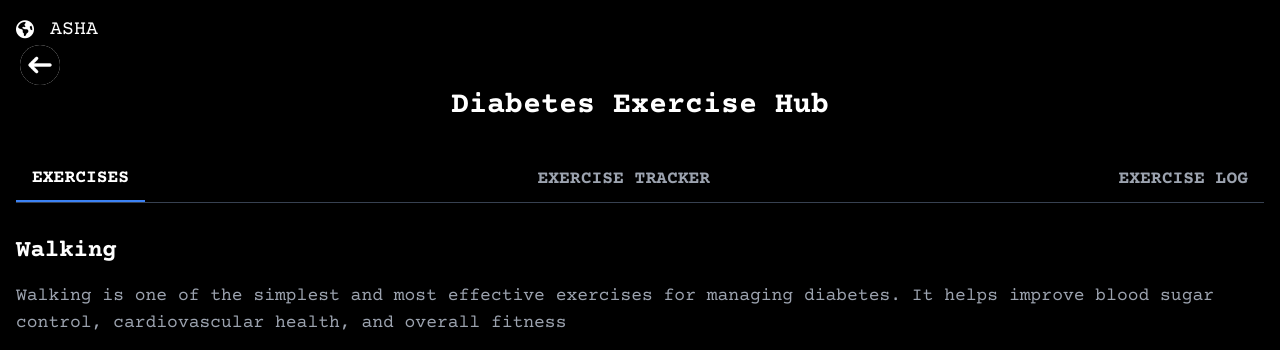
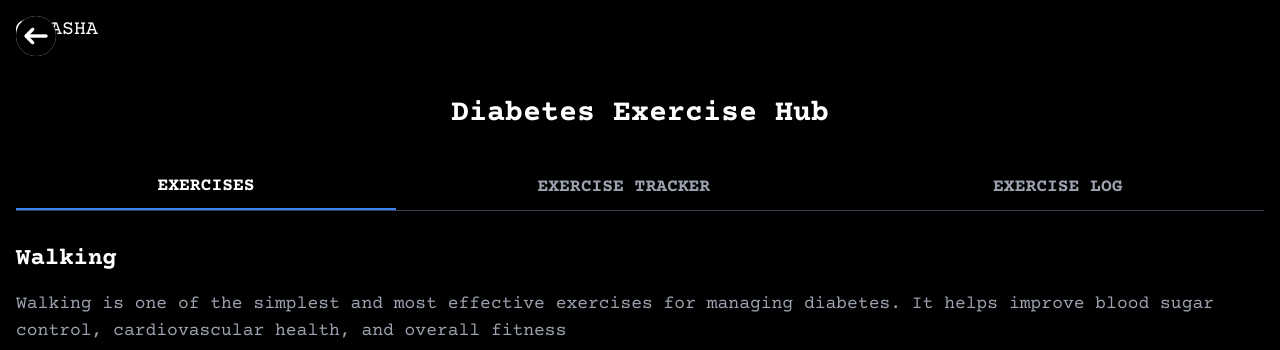
Before and after one commit to AmanchaRahul/asha2, a Django app: page /diabetesexercises/ in a window 1280 px wide. Shown: the top 350 px of the page. Run offline with Django 5.2, Linux system fonts and the light colour scheme; a user stored in the database is signed in; data that the repository does not hold is empty; parts of the project's set-up code (start-up, migrations or seed data) failed here and were passed over; some libraries are stand-ins or nearby versions.

Commit message:
changes made

```diff
--- a/templates/diabetes/diabetes_exercises.html
+++ b/templates/diabetes/diabetes_exercises.html
@@ -1,10 +1,8 @@
 {% extends 'base.html' %}
 {% load custom_filters %}
-
 {% load static %}
 
 {% block basepage %}
-
 <!DOCTYPE html>
 <html lang="en">
 <head>
@@ -16,54 +14,46 @@
     <script src="https://cdnjs.cloudflare.com/ajax/libs/Chart.js/3.7.0/chart.min.js"></script>
     <script src="https://cdnjs.cloudflare.com/ajax/libs/Swiper/8.4.5/swiper-bundle.min.js"></script>
     <style>
-
         body {
             font-family: 'Courier Prime', monospace;
         }
-
-
         .chart-canvas {
-            width: 100%;       /* Make it responsive */
-            height: 200px;     /* Fix the height (adjust as necessary) */
-            max-height: 400px; /* Optional: Set max height to prevent over-expansion */
-            object-fit: contain; /* Ensure the chart stays within bounds */
+            width: 100%;
+            height: 300px;
+            max-height: 400px;
+            object-fit: contain;
         }
-
-
-        /* Adjust the position of the Swiper navigation arrows */
         .swiper-button-next,
         .swiper-button-prev {
-            top: 35%; /* Move the arrows higher above the video controls */
+            top: 35%;
             transform: translateY(-50%);
-            z-index: 10; /* Ensure the arrows are above other elements */
+            z-index: 10;
         }
-
-        /* Optional: Increase the size of arrows for better accessibility */
         .swiper-button-next::after,
         .swiper-button-prev::after {
             font-size: 20px;
         }
+        @media (max-width: 640px) {
+            .swiper-button-next,
+            .swiper-button-prev {
+                display: none;
+            }
+        }
     </style>
 </head>
 <body class="bg-gray-900 text-gray-100">
-    <a href="{% url 'wellnessdata' %}" class="back-button">
-        <img src="{% static 'images/backbutton1.png' %}" alt="Back" title="Go back">
+    <a href="{% url 'wellnessdata' %}" class="back-button fixed top-4 left-4 z-50">
+        <img src="{% static 'images/backbutton1.png' %}" alt="Back" title="Go back" class="w-8 h-8">
     </a>
-    <div class="container mx-auto px-4 py-8" style="margin-top: 3.5rem;">
-        <!-- Navigation -->
+    <div class="container mx-auto px-4 py-8 mt-16">
         <nav class="flex justify-center items-center mb-8">
-
-            <h1 class="text-2xl md:text-3xl font-bold">Diabetes Exercise Hub</h1>
-            <div></div>
+            <h1 class="text-xl md:text-2xl lg:text-3xl font-bold">Diabetes Exercise Hub</h1>
         </nav>
 
-        <!-- Tabs -->
-        <div class="flex justify-between mb-8 border-b border-gray-700">
-            <button id="exercisesTabBtn" class="px-4 py-2 text-lg font-semibold border-b-2 border-blue-500">EXERCISES</button>
-            <button id="trackerTabBtn" class="px-4 py-2 text-lg font-semibold text-gray-400">EXERCISE TRACKER</button>
-            <button id="logTabBtn" class="px-4 py-2 text-lg font-semibold text-gray-400">EXERCISE LOG</button>
-
-
+        <div class="flex flex-wrap justify-between mb-8 border-b border-gray-700">
+            <button id="exercisesTabBtn" class="px-2 py-2 text-sm md:text-base lg:text-lg font-semibold border-b-2 border-blue-500 flex-grow">EXERCISES</button>
+            <button id="trackerTabBtn" class="px-2 py-2 text-sm md:text-base lg:text-lg font-semibold text-gray-400 flex-grow">EXERCISE TRACKER</button>
+            <button id="logTabBtn" class="px-2 py-2 text-sm md:text-base lg:text-lg font-semibold text-gray-400 flex-grow">EXERCISE LOG</button>
         </div>
 
         <!-- Exercises Section -->
@@ -345,7 +335,7 @@
 
         <!-- Exercise Log Form Section -->
         <div id="logForm" class="hidden space-y-8">
-            <div class="bg-gray-800 p-6 rounded-lg">
+            <div class="bg-gray-800 p-4 md:p-6 rounded-lg">
                 <h3 class="text-lg font-semibold mb-4">Log Your Exercise</h3>
                 <form method="POST" action="{% url 'diabetesexercises' %}" class="space-y-4">
                     {% csrf_token %}
@@ -453,32 +443,30 @@
 
             <div class="grid grid-cols-2 md:grid-cols-4 gap-4 mb-8">
                 <div class="bg-gray-800 p-4 rounded-lg text-center">
-                    <h3 class="text-sm font-semibold mb-2">Exercise Minutes</h3>
-                    <p class="text-3xl font-bold">{{ weekly_stats.exercise_minutes }}</p>
+                    <h3 class="text-xs md:text-sm font-semibold mb-2">Exercise Minutes</h3>
+                    <p class="text-xl md:text-3xl font-bold">{{ weekly_stats.exercise_minutes }}</p>
                 </div>
                 <div class="bg-gray-800 p-4 rounded-lg text-center">
-                    <h3 class="text-sm font-semibold mb-2">Glucose Stability</h3>
-                    <p class="text-3xl font-bold">{{ weekly_stats.glucose_stability|floatformat:0 }}%</p>
+                    <h3 class="text-xs md:text-sm font-semibold mb-2">Glucose Stability</h3>
+                    <p class="text-xl md:text-3xl font-bold">{{ weekly_stats.glucose_stability|floatformat:0 }}%</p>
                 </div>
                 <div class="bg-gray-800 p-4 rounded-lg text-center">
-                    <h3 class="text-sm font-semibold mb-2">Active Days</h3>
-                    <p class="text-3xl font-bold">{{ weekly_stats.active_days }}</p>
+                    <h3 class="text-xs md:text-sm font-semibold mb-2">Active Days</h3>
+                    <p class="text-xl md:text-3xl font-bold">{{ weekly_stats.active_days }}</p>
                 </div>
                 <div class="bg-gray-800 p-4 rounded-lg text-center">
-                    <h3 class="text-sm font-semibold mb-2">Energy Level</h3>
-                    <p class="text-3xl font-bold">{{ weekly_stats.energy_level|floatformat:0 }}</p>
-                    <p class="text-sm text-gray-400">Energy Level (0-10 scale): Reflects your recent exercise efforts</p>
+                    <h3 class="text-xs md:text-sm font-semibold mb-2">Energy Level</h3>
+                    <p class="text-xl md:text-3xl font-bold">{{ weekly_stats.energy_level|floatformat:0 }}</p>
+                    <p class="text-xs md:text-sm text-gray-400">Energy Level (0-10 scale)</p>
                 </div>
-
-
             </div>
 
             <!-- Exercise Log -->
-            <div class="bg-gray-800 p-6 rounded-lg">
+            <div class="bg-gray-800 p-4 md:p-6 rounded-lg">
                 <h3 class="text-lg font-semibold mb-4">Recent Exercises</h3>
                 <div class="space-y-4">
                     {% for log in exercise_logs %}
-                    <div class="flex items-center justify-between p-3 bg-gray-700 rounded">
+                    <div class="flex flex-col md:flex-row items-start md:items-center justify-between p-3 bg-gray-700 rounded">
                         <div>
                             <h4 class="font-semibold">{{ log.exercise_type }}</h4>
                             <p class="text-sm text-gray-400">Blood sugar change: {{ log.blood_sugar_after|subtract:log.blood_sugar_before }}mg/dL</p>
@@ -487,18 +475,15 @@
                             </p>
                         </div>
 
-                        <span class="text-sm text-gray-400">{{ log.date|date:"l" }}</span>
-
-
-
+                        <span class="text-sm text-gray-400 mt-2 md:mt-0">{{ log.date|date:"l" }}</span>
                     </div>
                     {% endfor %}
                 </div>
             </div>
                         <!-- Diabetes Exercise Insights -->
-            <div class="bg-gray-800 p-6 rounded-lg">
-                <h3 class="text-lg font-semibold mb-4">Diabetes Exercise Insights</h3>
-                <div class="grid grid-cols-1 md:grid-cols-2 lg:grid-cols-3 gap-4">
+                    <div class="bg-gray-800 p-4 md:p-6 rounded-lg">
+                        <h3 class="text-lg font-semibold mb-4">Diabetes Exercise Insights</h3>
+                        <div class="grid grid-cols-1 md:grid-cols-2 lg:grid-cols-3 gap-4">
 
                     <!-- Insight 1: Glucose Control -->
                     <div class="text-center p-4 bg-blue-500 rounded-lg shadow-lg">
@@ -530,8 +515,6 @@
 
                 </div>
             </div>
-
-
 
         </div>
     </div>
@@ -586,36 +569,15 @@
                     });
                 });
 
+                 // Chart initialization
+            const glucoseDataElement = document.getElementById('glucose-data');
+            if (glucoseDataElement) {
+                try {
+                    const glucoseData = JSON.parse(glucoseDataElement.textContent);
+                    const glucoseCtx = document.getElementById('glucoseChart');
 
-                    console.log('DOM Content Loaded');
-
-                    // Get the glucose data
-                    const glucoseDataElement = document.getElementById('glucose-data');
-                    if (!glucoseDataElement) {
-                        console.error('Glucose data element not found');
-                        return;
-                    }
-
-                    try {
-                        // Parse the data and log it
-                        const glucoseData = JSON.parse(glucoseDataElement.textContent);
-                        console.log('Glucose Data:', glucoseData);
-
-                        const glucoseCtx = document.getElementById('glucoseChart');
-                        if (!glucoseCtx) {
-                            console.error('Canvas element not found');
-                            return;
-                        }
-
-                        // Log canvas dimensions
-                        console.log('Canvas dimensions:', {
-                            width: glucoseCtx.width,
-                            height: glucoseCtx.height,
-                            offsetWidth: glucoseCtx.offsetWidth,
-                            offsetHeight: glucoseCtx.offsetHeight
-                        });
-
-                        const chart = new Chart(glucoseCtx, {
+                    if (glucoseCtx) {
+                        new Chart(glucoseCtx, {
                             type: 'line',
                             data: {
                                 labels: glucoseData.dates,
@@ -644,72 +606,43 @@
                                 plugins: {
                                     legend: {
                                         position: 'top',
-                                        labels: {
-                                            color: '#fff',
-                                            font: {
-                                                size: 12
-                                            }
-                                        }
+                                        labels: { color: '#fff' }
                                     },
                                     title: {
                                         display: true,
                                         text: 'Blood Glucose Levels (mg/dL)',
-                                        color: '#fff',
-                                        font: {
-                                            size: 16
-                                        }
+                                        color: '#fff'
                                     }
                                 },
                                 scales: {
                                     y: {
                                         beginAtZero: false,
-                                        grid: {
-                                            color: 'rgba(255, 255, 255, 0.1)'
-                                        },
-                                        ticks: {
-                                            color: '#fff',
-                                            font: {
-                                                size: 12
-                                            }
-                                        },
+                                        grid: { color: 'rgba(255, 255, 255, 0.1)' },
+                                        ticks: { color: '#fff' },
                                         title: {
                                             display: true,
                                             text: 'Blood Glucose (mg/dL)',
-                                            color: '#fff',
-                                            font: {
-                                                size: 12
-                                            }
+                                            color: '#fff'
                                         }
                                     },
                                     x: {
-                                        grid: {
-                                            color: 'rgba(255, 255, 255, 0.1)'
-                                        },
-                                        ticks: {
-                                            color: '#fff',
-                                            font: {
-                                                size: 12
-                                            }
-                                        },
+                                        grid: { color: 'rgba(255, 255, 255, 0.1)' },
+                                        ticks: { color: '#fff' },
                                         title: {
                                             display: true,
                                             text: 'Days',
-                                            color: '#fff',
-                                            font: {
-                                                size: 12
-                                            }
+                                            color: '#fff'
                                         }
                                     }
                                 }
                             }
                         });
-
-                        // Log successful chart creation
-                        console.log('Chart created successfully');
-                    } catch (error) {
-                        console.error('Error creating chart:', error);
                     }
-                });
+                } catch (error) {
+                    console.error('Error creating chart:', error);
+                }
+            }
+        });
         </script>
     </body>
     </html>
```
